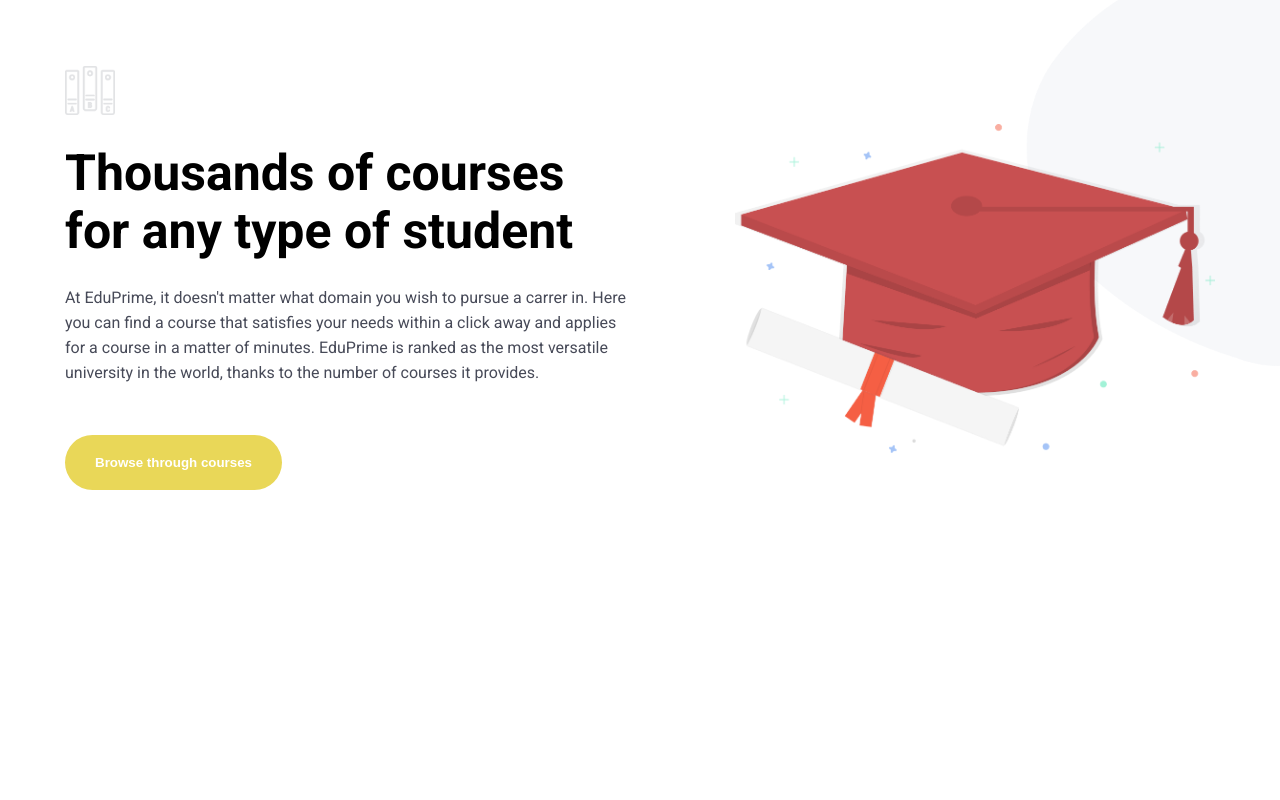
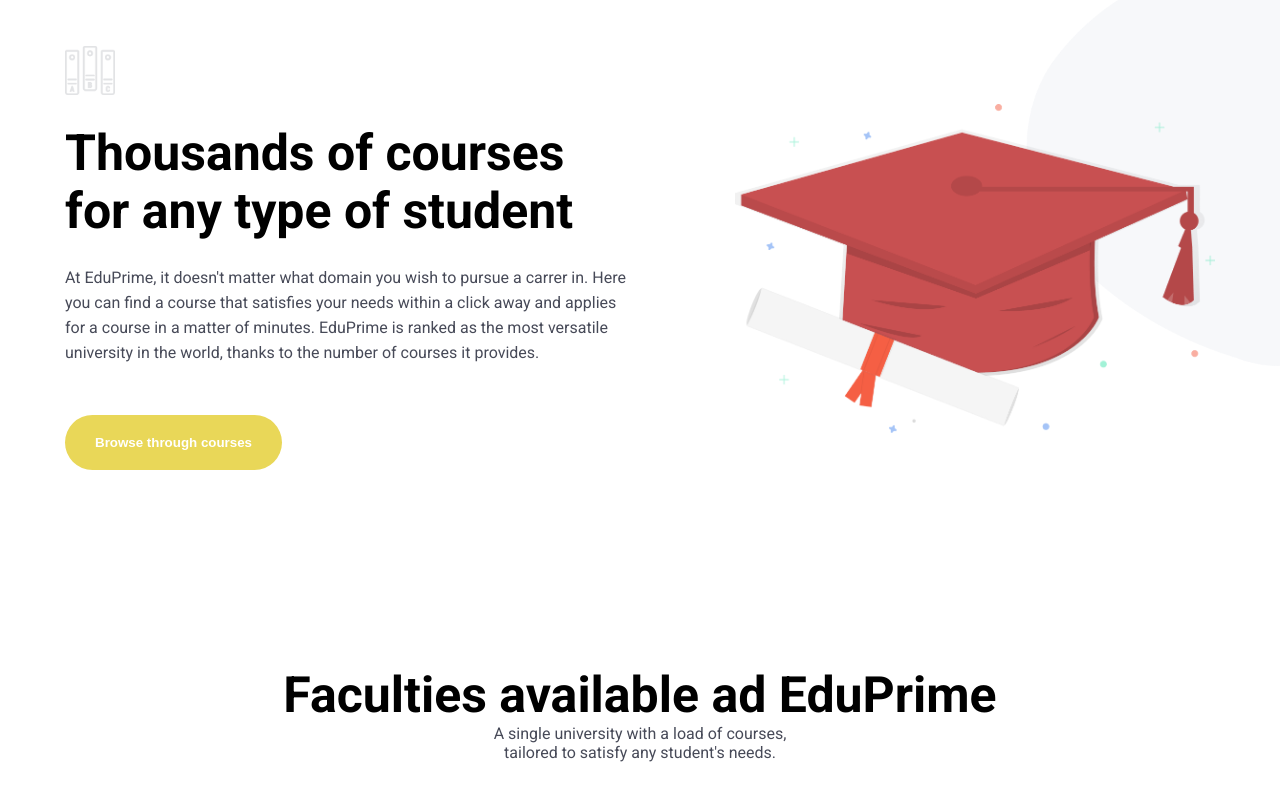
Before and after one commit to bertoldimatteo/proj-html-vuejs, a Vue app: page / in a window 1280 px wide. Shown: the part 1014-1814 px from the top of the page. Before the commit the page ends 1729 px from the top, so only its background shows below. Built offline with nearby package versions, Linux system fonts and the light colour scheme.

Commit message:
lavoro seconda sezione

```diff
--- a/src/assets/style/_containers.scss
+++ b/src/assets/style/_containers.scss
@@ -18,3 +18,7 @@
     max-width: var(--container-xxs);
     margin: auto;
 };
+.container-p {
+    max-width: var(--container-p);
+    margin: auto;
+};
--- a/src/assets/style/_tipography.scss
+++ b/src/assets/style/_tipography.scss
@@ -3,3 +3,6 @@
 body {
     font-family: 'Roboto', sans-serif;
 }
+h2 {
+    font-size: var(--font-xxl);
+}
--- a/src/assets/style/_variables.scss
+++ b/src/assets/style/_variables.scss
@@ -27,6 +27,7 @@
 /*----------------
     DIMENSION
 ----------------*/
+    --container-p: 350px;
     --container-xxs: 570px;
     --container-xs: 700px;
     --container-sm: 980px;
--- a/src/components/blockComponents/MonoCard.vue
+++ b/src/components/blockComponents/MonoCard.vue
@@ -16,9 +16,6 @@
 </script>
 
 <style lang="scss" scoped>
-h2 {
-    font-size: var(--font-xxl);
-}
 .mono-card > * {
     margin: 25px 0;
 }
--- a/src/components/mainComponents/baseMain.vue
+++ b/src/components/mainComponents/baseMain.vue
@@ -9,6 +9,14 @@
                 <div class="left-section">
                     <img src="../../assets/reference/img/Graduation-Illustration.png" alt="graduation-image">
                 </div>
+            </div>
+        </section>
+        <section class="second-section">
+            <div class="container-lg">
+                <h2>Faculties available ad EduPrime</h2>
+                    <div class="container-p">
+                        <p>A single university with a load of courses, tailored to satisfy any student's needs.</p>
+                    </div>
             </div>
         </section>
     </main>
@@ -40,11 +48,11 @@
     background-position: right;
     height: 600px;
 }
-.container-lg {
+.first-section .container-lg {
     display: flex;
     justify-content: center;
     align-items: center;
-    padding: 200px 0;
+    padding: 180px 0;
     gap: 100px;
 }
 .book-icon {
@@ -53,4 +61,13 @@
 .left-section img {
     width: 480px;
 }
+.second-section {
+    margin: 200px 0;
+}
+.second-section .container-lg {
+    text-align: center;
+}
+.second-section p {
+    color: var(--gray-seven);
+}
 </style>
```
